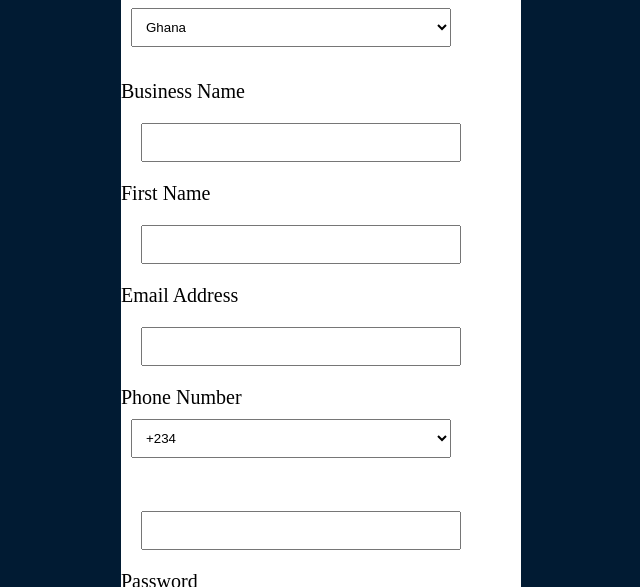
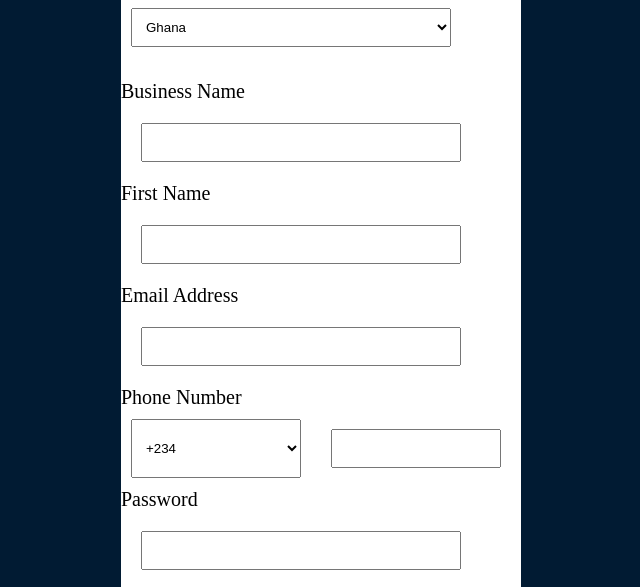
Before and after one commit to Glad225/Paystack-, a plain HTML site: page signup.html in a window 1280 px wide. Shown: the part 78-665 px from the top of the page, without its empty margins (319-959 px from the left). Drawn offline with Linux system fonts and the light colour scheme.

Commit message:
Update style.css

```diff
--- a/style.css
+++ b/style.css
@@ -114,3 +114,6 @@ select{
 .blue{
     color: blue;
 }
+.lex{
+    display:flex;
+}
```
